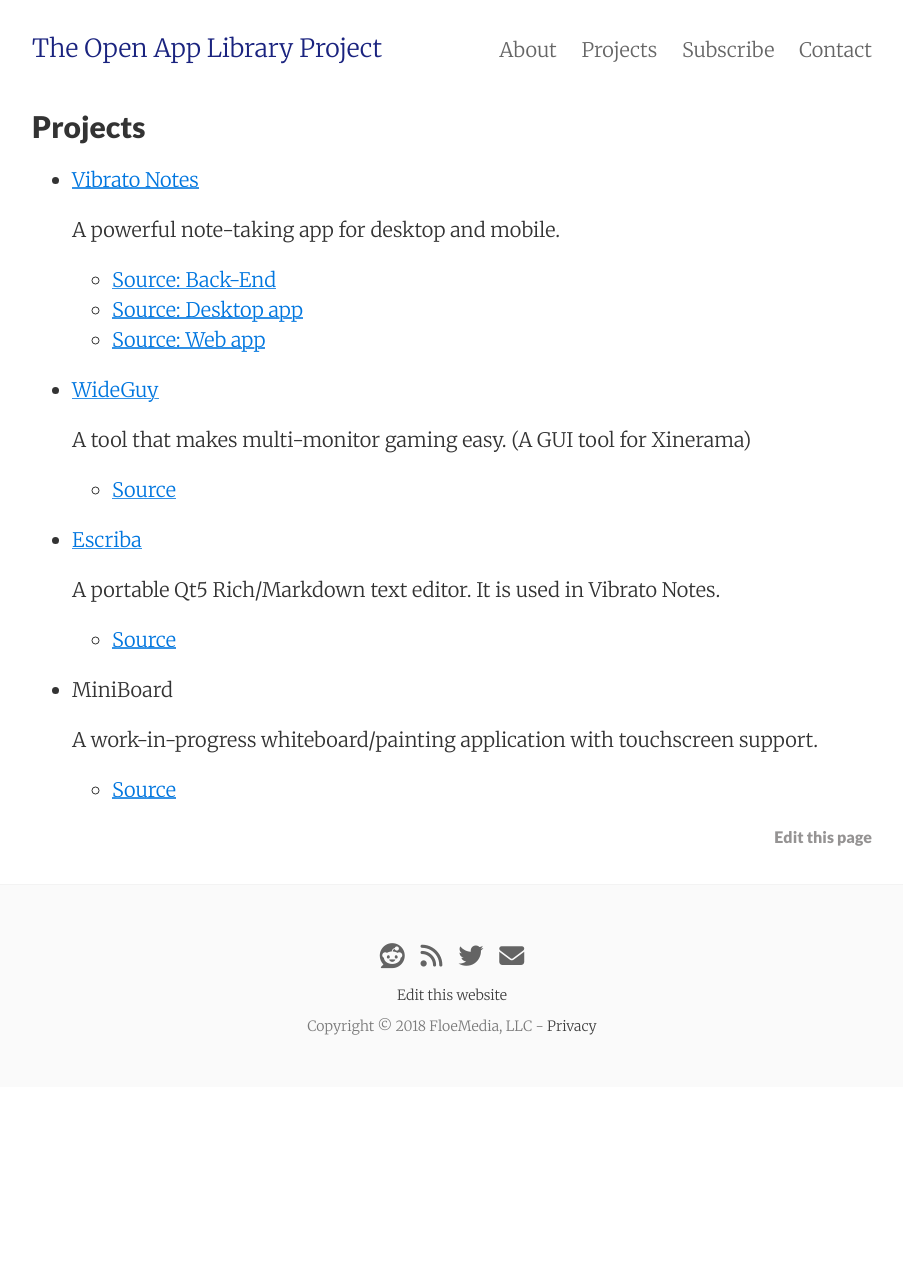
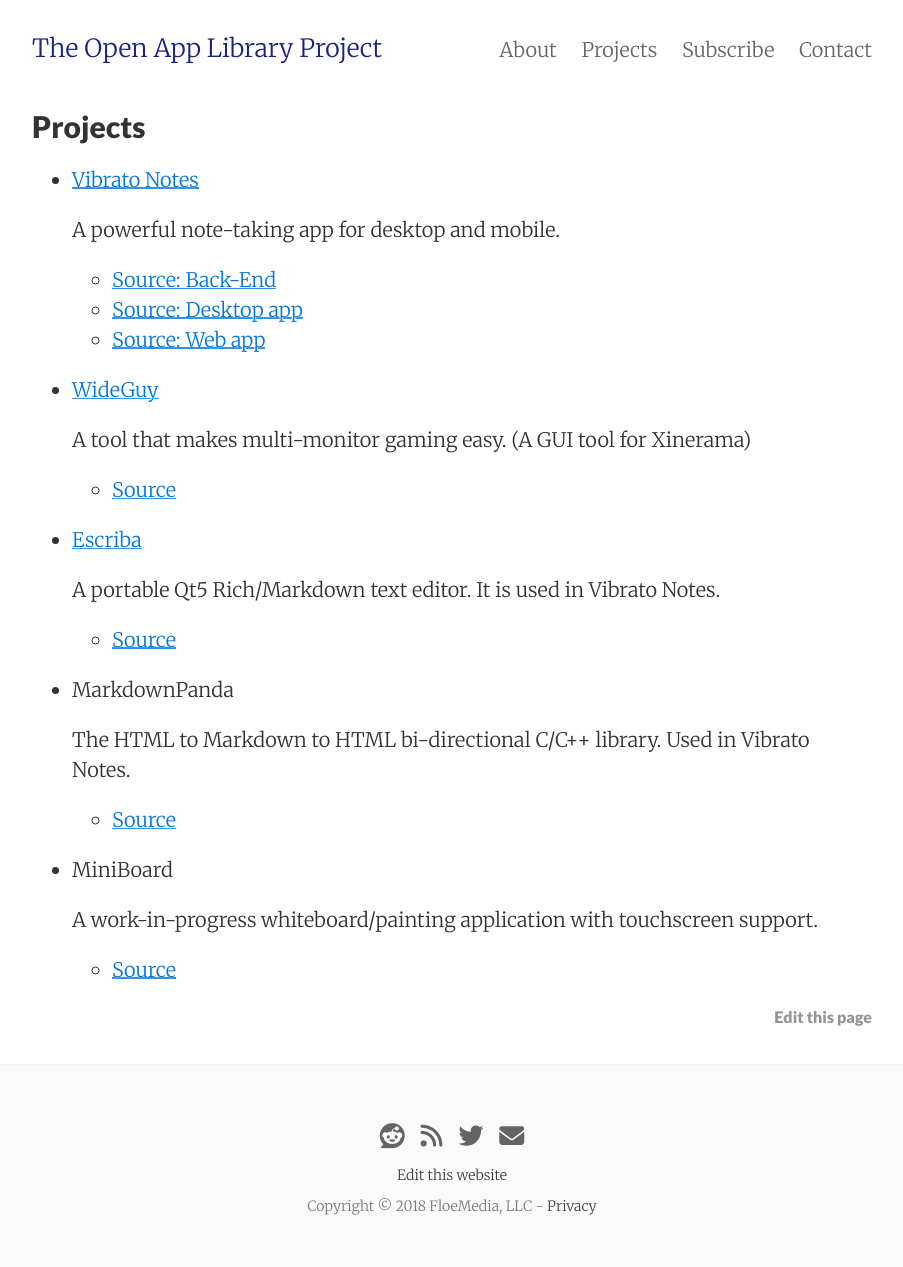
Before and after one commit to Open-App-Library/OpenAppLibrary.org, a Jekyll site: the page built from projects.html, in a window 1280 px wide. Shown: the whole page, without its empty margins (188-1091 px from the left). Built offline with Jekyll 4.4.1, drawn with Linux system fonts in a browser that asks for light colours; nearby versions of some CDN libraries; comment, search, counter and statistics services are not loaded; before the commit the page ends 1087 px from its top, so only the background shows below that.

Commit message:
Added markdownpanda

```diff
--- a/_data/projects.yml
+++ b/_data/projects.yml
@@ -20,6 +20,11 @@
   sources:
     - title: Source
       url: "https://gitlab.com/Open-App-Library/escriba"
+- title: MarkdownPanda
+  description: The HTML to Markdown to HTML bi-directional C/C++ library. Used in Vibrato Notes.
+  sources:
+    - title: Source
+      url: "https://gitlab.com/Open-App-Library/markdownpanda"
 - title: MiniBoard
   description: A work-in-progress whiteboard/painting application with touchscreen support.
   sources:
```
